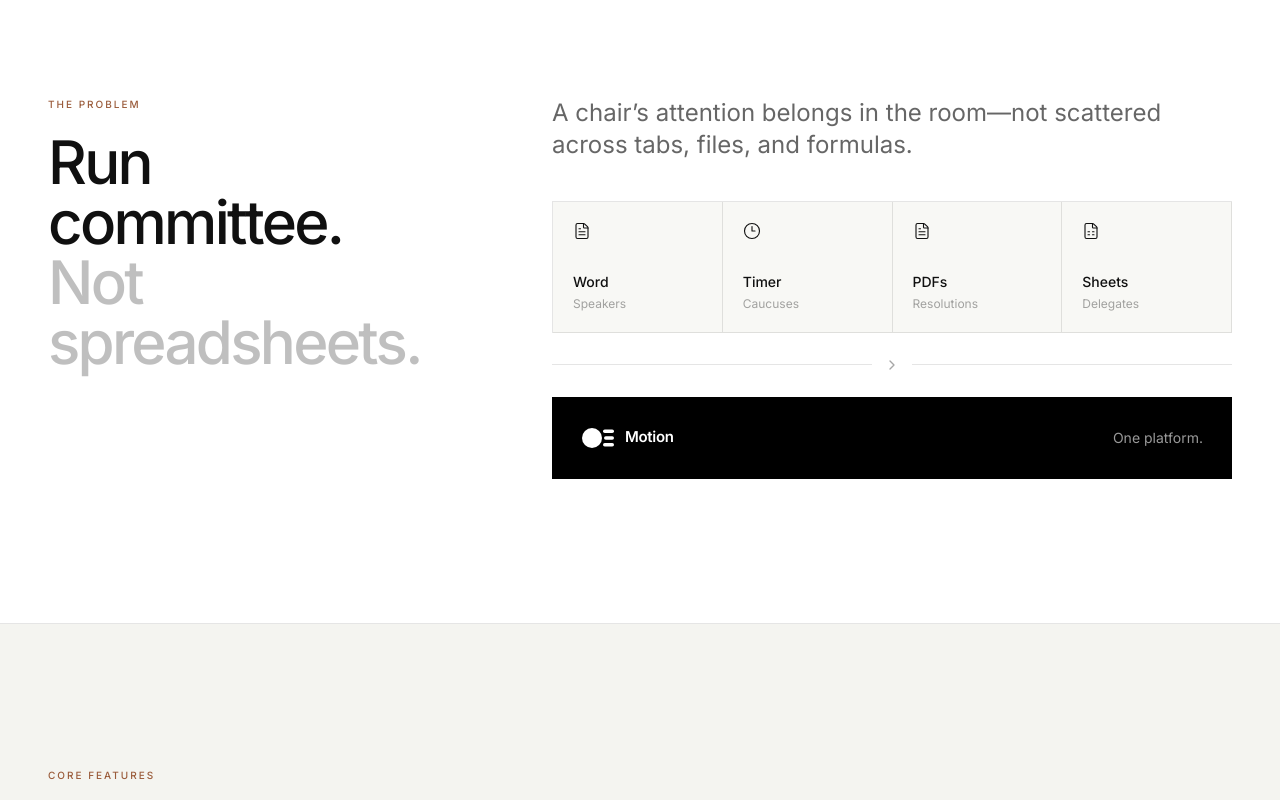
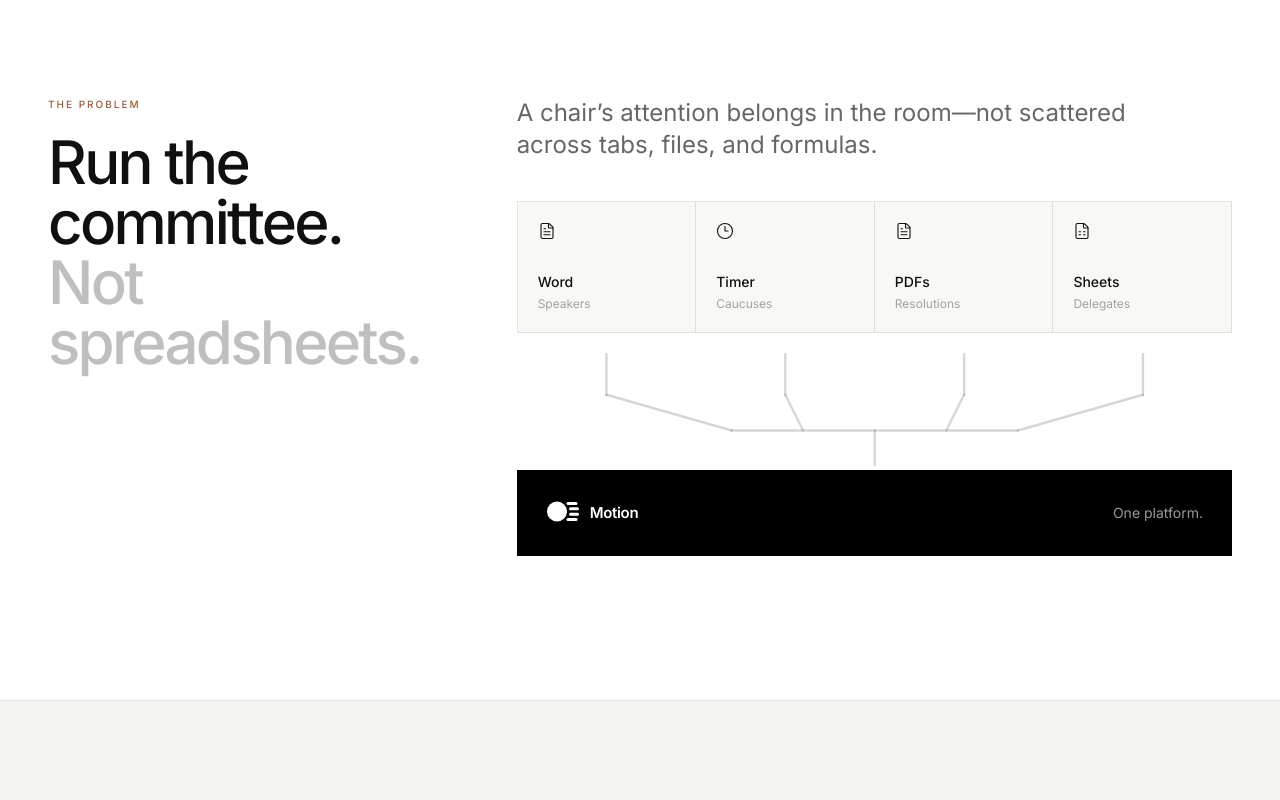
Before and after one commit to Paul2556/Motion, a React (Vite) app: page / in a window 1280 px wide. Shown: the part 1520-2320 px from the top of the page. Built offline with nearby package versions, Linux system fonts and the light colour scheme.

Commit message:
Update dependencies and enhance UI with custom scrollbar styles

```diff
--- a/src/App.jsx
+++ b/src/App.jsx
@@ -77,15 +77,23 @@ const steps = [
 
 function Logo({ compact = false, light = false }) {
   const color = light ? 'white' : 'black'
+
   return (
     <div className="flex items-center gap-2.5" aria-label="Motion">
-      <svg width="34" height="24" viewBox="0 0 68 48" fill="none" aria-hidden="true">
-        <circle cx="22" cy="24" r="20" fill={color} />
-        <rect x="44" y="7" width="22" height="7" rx="3.5" fill={color} />
-        <rect x="46" y="20.5" width="20" height="7" rx="3.5" fill={color} />
-        <rect x="44" y="34" width="22" height="7" rx="3.5" fill={color} />
+      <svg width="34" height="28" viewBox="0 0 68 56" fill="none" aria-hidden="true">
+        <circle cx="22" cy="25" r="20" fill={color} />
+
+        <rect x="41" y="6"  width="22" height="6" rx="3" fill={color} />
+        <rect x="46" y="16.5" width="20" height="6" rx="3" fill={color} />
+        <rect x="46" y="27.5" width="20" height="6" rx="3" fill={color} />
+        <rect x="41" y="38" width="22" height="6" rx="3" fill={color} />
       </svg>
-      {!compact && <span className="text-[15px] font-semibold tracking-[-0.02em]">Motion</span>}
+
+      {!compact && (
+        <span className="text-[15px] font-semibold tracking-[-0.02em]">
+          Motion
+        </span>
+      )}
     </div>
   )
 }
@@ -297,8 +305,8 @@ function App() {
 
         <section id="problem" className="section-pad border-b border-black/10 bg-white">
           <div className="page-container">
-            <div className="grid gap-12 lg:grid-cols-[.75fr_1.25fr] lg:gap-24">
-              <div><p className="section-label">The problem</p><h2 className="section-title mt-5">Run committee.<br /><span className="text-black/25">Not spreadsheets.</span></h2></div>
+            <div className="grid gap-12 lg:grid-cols-[0.6fr_1.4fr] lg:gap-24">
+              <div><p className="section-label">The problem</p><h2 className="section-title mt-5">Run the committee.<br /><span className="text-black/25">Not spreadsheets.</span></h2></div>
               <div>
                 <p className="max-w-2xl text-xl leading-relaxed text-black/60 sm:text-2xl">A chair’s attention belongs in the room—not scattered across tabs, files, and formulas.</p>
                 <div className="mt-10 grid grid-cols-2 border-l border-t border-black/10 sm:grid-cols-4">
@@ -307,7 +315,40 @@ function App() {
                   <Tool icon={FileText} label="PDFs" detail="Resolutions" />
                   <Tool icon={FileSpreadsheet} label="Sheets" detail="Delegates" />
                 </div>
-                <div className="my-6 flex items-center gap-3 text-xs uppercase tracking-[0.15em] text-black/35"><div className="h-px flex-1 bg-black/10" /><ChevronRight size={16} /><div className="h-px flex-1 bg-black/10" /></div>
+                {/* Desktop */}
+                <div className="mt-5 mb-1 hidden justify-center overflow-hidden sm:flex">
+                  <svg
+                    className="block w-full max-w-full"
+                    viewBox="0 10 600 95"
+                    fill="none"
+                  >
+                    {/* Vertical lines */}
+                    <path d="M75 10V45" stroke="rgba(0,0,0,.16)" strokeWidth="2" strokeLinecap="round"/>
+                    <path d="M225 10V45" stroke="rgba(0,0,0,.16)" strokeWidth="2" strokeLinecap="round"/>
+                    <path d="M375 10V45" stroke="rgba(0,0,0,.16)" strokeWidth="2" strokeLinecap="round"/>
+                    <path d="M525 10V45" stroke="rgba(0,0,0,.16)" strokeWidth="2" strokeLinecap="round"/>
+
+                    {/* Merge */}
+                    <path d="M75 45L180 75" stroke="rgba(0,0,0,.16)" strokeWidth="2" strokeLinecap="round"/>
+                    <path d="M225 45L240 75" stroke="rgba(0,0,0,.16)" strokeWidth="2" strokeLinecap="round"/>
+                    <path d="M375 45L360 75" stroke="rgba(0,0,0,.16)" strokeWidth="2" strokeLinecap="round"/>
+                    <path d="M525 45L420 75" stroke="rgba(0,0,0,.16)" strokeWidth="2" strokeLinecap="round"/>
+
+                    {/* Center */}
+                    <path d="M180 75H420" stroke="rgba(0,0,0,.16)" strokeWidth="2" strokeLinecap="round"/>
+                    <path d="M300 75V110" stroke="rgba(0,0,0,.16)" strokeWidth="2" strokeLinecap="round"/>
+                  </svg>
+                </div>
+
+                {/* Mobile */}
+                <div className="my-8 flex flex-col items-center gap-3 sm:hidden">
+
+                  <ArrowDown
+                    size={20}
+                    strokeWidth={1.6}
+                    className="text-black/30"
+                  />
+                </div>
                 <div className="flex items-center justify-between border border-black bg-black p-5 text-white sm:p-7">
                   <Logo light />
                   <span className="text-sm text-white/60">One platform.</span>
@@ -346,14 +387,12 @@ function App() {
 
         <section className="section-pad border-b border-black/10 bg-white">
           <div className="page-container">
-            <div className="grid gap-12 lg:grid-cols-2 lg:items-center lg:gap-24">
+            <div className="grid gap-12 lg:grid-cols-2 lg:items-center lg:gap-12">
               <div className="relative aspect-square max-w-xl overflow-hidden bg-[#ededE8] p-8 sm:p-12">
                 <div className="absolute inset-0 vision-lines opacity-50" />
                 <div className="relative flex h-full flex-col justify-between">
-                  <Logo compact />
-                  <div className="mx-auto flex items-center gap-3 self-center">
-                    <div className="h-28 w-28 rounded-full bg-black sm:h-36 sm:w-36" />
-                    <div className="space-y-3"><div className="h-4 w-24 rounded-full bg-black sm:w-32" /><div className="h-4 w-28 rounded-full bg-black sm:w-36" /><div className="h-4 w-28 rounded-full bg-black sm:w-36" /><div className="h-4 w-24 rounded-full bg-black sm:w-32" /></div>
+                  <div className="flex flex-1 items-center justify-center scale-[2.5] sm:scale-[3.25]">
+                    <Logo compact/>
                   </div>
                   <span className="text-[10px] uppercase tracking-[0.18em] text-black/35">Motion / 2026</span>
                 </div>
@@ -422,7 +461,15 @@ function App() {
       <footer className="bg-[#101010] py-10 text-white">
         <div className="page-container flex flex-col justify-between gap-8 sm:flex-row sm:items-end">
           <div><Logo light /><p className="mt-4 text-sm text-white/40">From motion to resolution.</p></div>
-          <div className="flex flex-col gap-3 text-sm text-white/50 sm:items-end"><div className="flex gap-6"><a className="hover:text-white" href="#features">Features</a><a className="hover:text-white" href="#how">Process</a><a className="hover:text-white" href="#waitlist">Waitlist</a></div><span className="text-xs text-white/25">© 2026 Motion</span></div>
+          <div className="flex flex-col gap-3 text-sm text-white/50 sm:items-end"><div className="flex gap-6"><a className="hover:text-white" href="#features">Features</a><a className="hover:text-white" href="#how">Process</a><a className="hover:text-white" href="#waitlist">Waitlist</a></div><a
+                                                                                                                                                                                                                                                                                                        href="https://github.com/Paul2556/Motion"
+                                                                                                                                                                                                                                                                                                        target="_blank"
+                                                                                                                                                                                                                                                                                                        rel="noopener noreferrer"
+                                                                                                                                                                                                                                                                                                        className="inline-flex items-center gap-2 leading-none text-xs text-white/30 transition-colors hover:text-white"
+                                                                                                                                                                                                                                                                                                      >
+                                                                                                                                                                                                                                                                                                        <span>Source</span>
+                                                                                                                                                                                                                                                                                                      </a>
+</div>
         </div>
       </footer>
     </div>
@@ -473,6 +520,6 @@ function ImportVisual() { return <div className="w-full max-w-xs border border-b
 function QueueVisual() { return <div className="w-full max-w-xs space-y-2">{['Germany', 'Mexico', 'Indonesia'].map((x, i) => <div className={`flex items-center border px-3 py-3 text-xs ${i === 0 ? 'border-black bg-black text-white' : 'border-black/15 bg-white'}`} key={x}><span className="mr-3 font-mono text-[9px] opacity-40">0{i + 1}</span>{x}<Users size={13} className="ml-auto opacity-35" /></div>)}</div> }
 function TimerVisual() { return <div className="relative flex h-36 w-36 items-center justify-center rounded-full border border-black/15 bg-white"><svg className="absolute inset-0 h-full w-full -rotate-90" viewBox="0 0 100 100" preserveAspectRatio="xMidYMid meet"><circle cx="50" cy="50" r="45.5" fill="none" stroke="black" strokeWidth="1.5" strokeDasharray="225 295" /></svg><div className="text-center"><span className="block text-3xl font-light tracking-[-0.05em]">00:48</span><span className="text-[8px] uppercase tracking-[.16em] text-black/35">REMAINING</span></div></div> }function VoteVisual() { return <div className="relative z-10 w-full max-w-xs"><div className="flex h-24 items-end gap-1.5">{[68, 43, 23].map((h, i) => <div className={`${i === 0 ? 'accent-bg' : 'bg-black'} flex-1 transition-colors duration-300`} style={{height: `${h}%`}} key={h}><span className="sr-only">{i}</span></div>)}</div><div className="mt-2 grid grid-cols-3 text-center text-[9px] uppercase tracking-[.1em] text-black/35"><span>For 14</span><span>Abst. 3</span><span>Against 2</span></div><div className="mt-4 flex items-center gap-2 border-t border-black/10 pt-3 text-xs"><Check className="accent-text" size={13} /><span>Motion passes</span><span className="ml-auto text-black/35">10 required</span></div></div> }
 function ResolutionVisual() { return <div className="relative h-36 w-52"><div className="absolute left-0 top-3 h-32 w-24 border border-black/10 bg-white" /><div className="absolute right-0 top-0 h-36 w-40 border border-black/15 bg-white p-4 shadow-[0_12px_30px_rgba(0,0,0,.06)]"><div className="h-1.5 w-16 bg-black" /><div className="mt-4 space-y-2">{[80, 100, 88, 94, 60].map(x => <div key={x} className="h-px bg-black/20" style={{width: `${x}%`}} />)}</div><div className="mt-5 border-l-2 border-black pl-2 text-[8px] leading-relaxed">Draft resolution<br />1.1</div></div></div> }
-function PresetVisual() { return <div className="grid w-full max-w-xs grid-cols-2 gap-2">{['Unmoderated', 'Moderated', 'COTW', 'Custom'].map((x, i) => <div key={x} className={`flex aspect-[1.6] items-end border p-3 text-xs ${i === 0 ? 'border-black bg-black text-white' : 'border-black/15 bg-white'}`}><LayoutTemplate className="mr-auto" size={14} /><span>{x}</span></div>)}</div> }
+function PresetVisual() { return <div className="grid w-full max-w-xs grid-cols-2 gap-2">{['Unmoderated', 'Moderated', 'COTW', 'GSL'].map((x, i) => <div key={x} className={`flex aspect-[1.6] items-end border p-3 text-xs ${i === 0 ? 'border-black bg-black text-white' : 'border-black/15 bg-white'}`}><LayoutTemplate className="mr-auto" size={14} /><span>{x}</span></div>)}</div> }
 
 export default App
--- a/src/index.css
+++ b/src/index.css
@@ -155,3 +155,36 @@ body { margin: 0; min-width: 320px; background: #f4f4f0; font-family: Inter, ui-
 .motion-reduced .logo-link:hover svg {
   transform: none;
 }
+
+/* ===== Scrollbar ===== */
+
+/* Chrome, Edge, Safari */
+::-webkit-scrollbar {
+  width: 8px;
+}
+
+::-webkit-scrollbar-track {
+  background: transparent;
+}
+
+::-webkit-scrollbar-thumb {
+  background: rgba(0, 0, 0, 0.12);
+  border-radius: 999px;
+  border: 2px solid transparent;
+  background-clip: padding-box;
+}
+
+::-webkit-scrollbar-thumb:hover {
+  background: rgba(0, 0, 0, 0.22);
+  background-clip: padding-box;
+}
+
+::-webkit-scrollbar-corner {
+  background: transparent;
+}
+
+/* Firefox */
+html {
+  scrollbar-width: thin;
+  scrollbar-color: rgba(0,0,0,.12) transparent;
+}
```
Also changed, not shown: package.json (+5 -5 lines), 1 other file (tests, documents, lock files or other folders).
